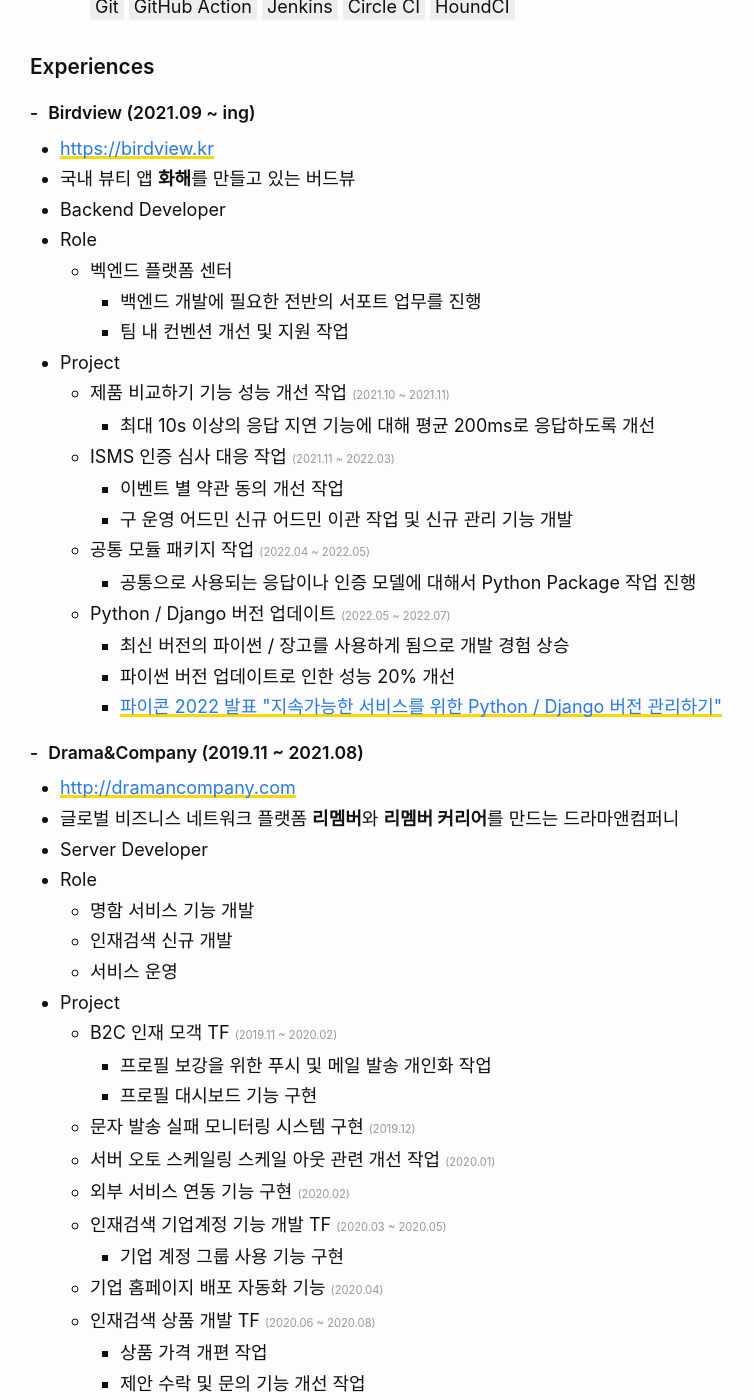
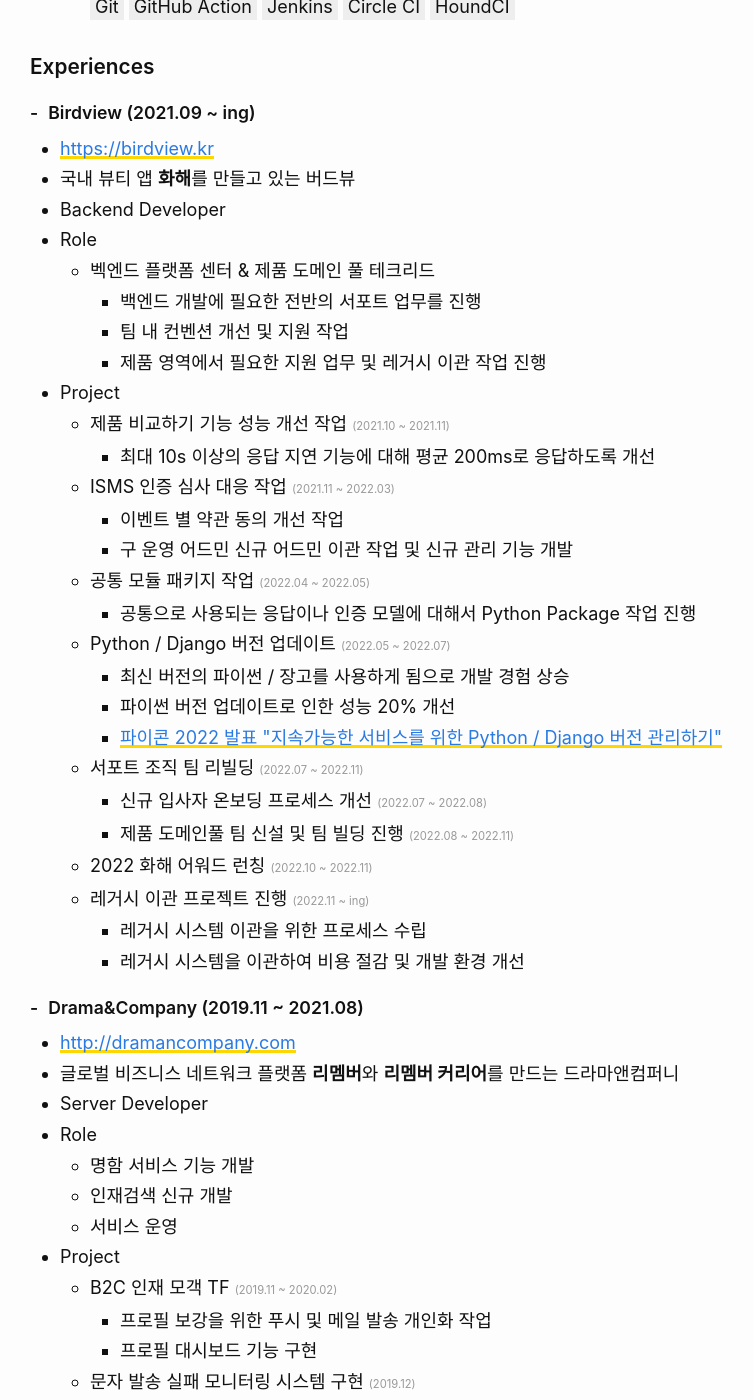
Before and after one commit to dizy64/dizy64.github.io, a Jekyll site: the page built from about/index.html, in a window 1280 px wide and 1400 px high, scrolled down 1171 px. Shown: the whole window, without its empty margins (0-754 px from the left). Built offline with Jekyll 4.4.1, drawn with Linux system fonts in a browser that asks for light colours; some web fonts are replaced.

Commit message:
이력을 업데이트하다

```diff
--- a/about/index.html
+++ b/about/index.html
@@ -106,10 +106,11 @@ permalink: /about/
       <li>Backend Developer</li>
       <li>Role
         <ul>
-          <li>벡엔드 플랫폼 센터
+          <li>벡엔드 플랫폼 센터 & 제품 도메인 풀 테크리드
             <ul>
               <li>백엔드 개발에 필요한 전반의 서포트 업무를 진행</li>
               <li>팀 내 컨벤션 개선 및 지원 작업</li>
+              <li>제품 영역에서 필요한 지원 업무 및 레거시 이관 작업 진행</li>
             </ul>
           </li>
         </ul>
@@ -138,6 +139,20 @@ permalink: /about/
               <li>파이썬 버전 업데이트로 인한 성능 20% 개선</li>
               <li><a href="https://2022.pycon.kr/program/talks/30" target="_blank">파이콘 2022 발표 "지속가능한 서비스를 위한 Python / Django 버전 관리하기"</a></li>
             </ul>
+          </li>
+          <li>서포트 조직 팀 리빌딩 <span class="period">(2022.07 ~ 2022.11)</span>
+            <ul>
+              <li>신규 입사자 온보딩 프로세스 개선 <span class="period">(2022.07 ~ 2022.08)</span></li>
+              <li>제품 도메인풀 팀 신설 및 팀 빌딩 진행 <span class="period">(2022.08 ~ 2022.11)</span></li>
+            </ul>
+          </li>
+          <li>2022 화해 어워드 런칭 <span class="period">(2022.10 ~ 2022.11)</span></li>
+          <li>레거시 이관 프로젝트 진행 <span class="period">(2022.11 ~ ing)</span>
+            <ul>
+              <li>레거시 시스템 이관을 위한 프로세스 수립</li>
+              <li>레거시 시스템을 이관하여 비용 절감 및 개발 환경 개선</li>
+            </ul>
+          </li>
         </ul>
       </li>
     </ul>
```
